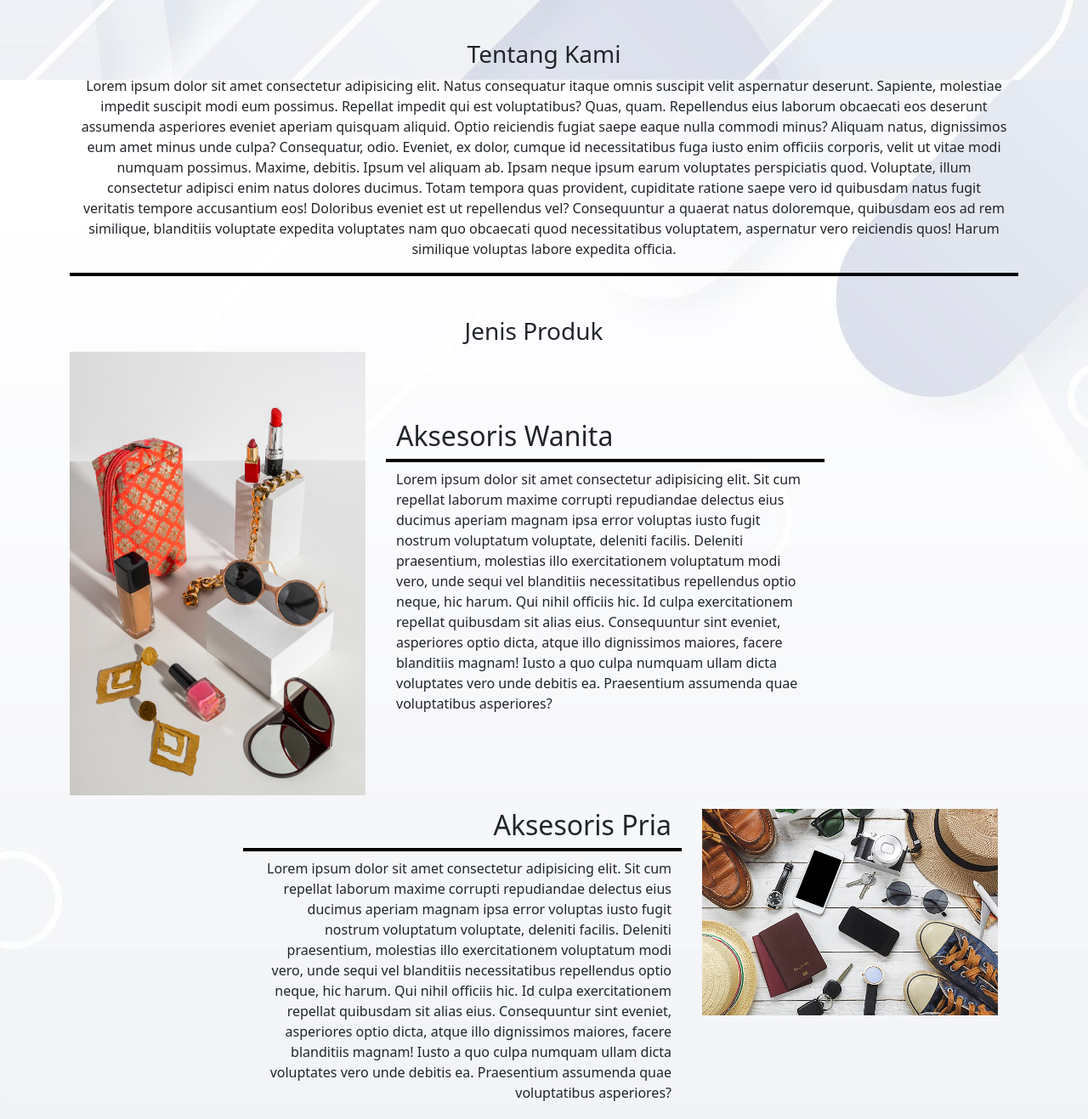
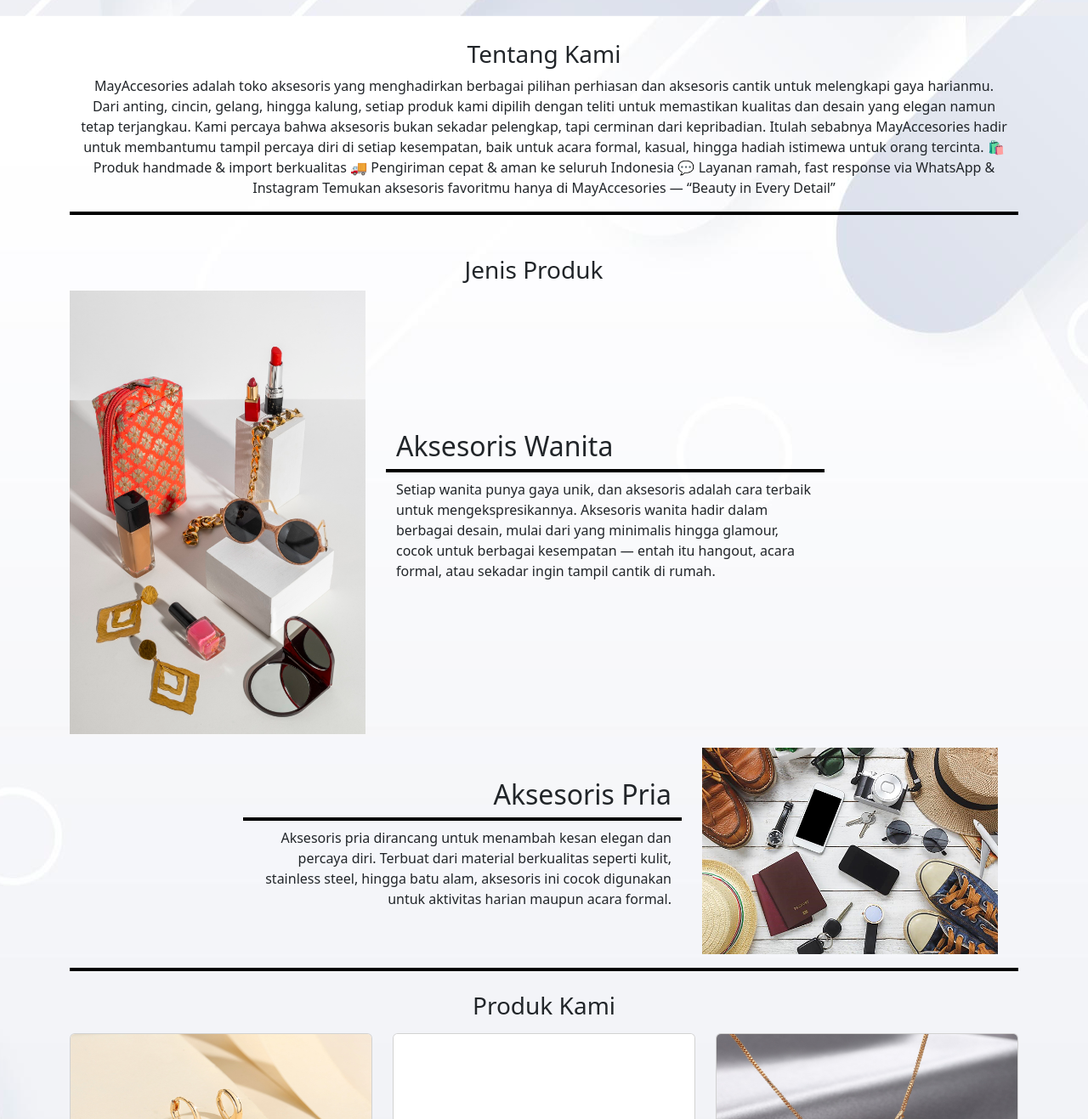
Before and after one commit to nutt99/nutt99.github.io, a website: page mayang/index.html in a window 1280 px wide. Shown: the part 857-2174 px from the top of the page at 85% size. Drawn offline with Linux system fonts and the light colour scheme.

Commit message:
Update index.html

```diff
--- a/mayang/index.html
+++ b/mayang/index.html
@@ -33,7 +33,6 @@
     <!-- start navbar -->
     <nav class="navbar navbar-expand-lg bg-dark sticky-top" style="opacity: 0.8;">
         <div class="container">
-          <a class="navbar-brand" href="#">Navbar</a>
           <button class="navbar-toggler" type="button" data-bs-toggle="collapse" data-bs-target="#navbarNav" aria-controls="navbarNav" aria-expanded="false" aria-label="Toggle navigation">
             <span class="navbar-toggler-icon"></span>
           </button>
@@ -43,10 +42,10 @@
                 <a class="nav-link active text-light" aria-current="page" href="#">Home</a>
               </li>
               <li class="nav-item">
-                <a class="nav-link text-light" href="#">Features</a>
+                <a class="nav-link text-light" href="#aboutus">Tentang Kami</a>
               </li>
               <li class="nav-item">
-                <a class="nav-link text-light" href="#">Pricing</a>
+                <a class="nav-link text-light" href="#product">Produk Kami</a>
               </li>
             </ul>
           </div>
@@ -99,16 +98,20 @@
       <!-- start about usss -->
        <div class="container">
 
-        <div class="container mt-5 mb-5 border-bottom border-4 border-black">
+        <div class="container mt-5 mb-5 border-bottom border-4 border-black" id="aboutus">
 
           <h3 class="text-center">Tentang Kami</h3>
 
           <p class="text-center">
-            Lorem ipsum dolor sit amet consectetur adipisicing elit. Natus consequatur itaque omnis suscipit velit aspernatur deserunt. Sapiente, molestiae impedit suscipit modi eum possimus. Repellat impedit qui est voluptatibus? Quas, quam.
-            Repellendus eius laborum obcaecati eos deserunt assumenda asperiores eveniet aperiam quisquam aliquid. Optio reiciendis fugiat saepe eaque nulla commodi minus? Aliquam natus, dignissimos eum amet minus unde culpa? Consequatur, odio.
-            Eveniet, ex dolor, cumque id necessitatibus fuga iusto enim officiis corporis, velit ut vitae modi numquam possimus. Maxime, debitis. Ipsum vel aliquam ab. Ipsam neque ipsum earum voluptates perspiciatis quod.
-            Voluptate, illum consectetur adipisci enim natus dolores ducimus. Totam tempora quas provident, cupiditate ratione saepe vero id quibusdam natus fugit veritatis tempore accusantium eos! Doloribus eveniet est ut repellendus vel?
-            Consequuntur a quaerat natus doloremque, quibusdam eos ad rem similique, blanditiis voluptate expedita voluptates nam quo obcaecati quod necessitatibus voluptatem, aspernatur vero reiciendis quos! Harum similique voluptas labore expedita officia.
+            MayAccesories adalah toko aksesoris yang menghadirkan berbagai pilihan perhiasan dan aksesoris cantik untuk melengkapi gaya harianmu. Dari anting, cincin, gelang, hingga kalung, setiap produk kami dipilih dengan teliti untuk memastikan kualitas dan desain yang elegan namun tetap terjangkau.
+
+Kami percaya bahwa aksesoris bukan sekadar pelengkap, tapi cerminan dari kepribadian. Itulah sebabnya MayAccesories hadir untuk membantumu tampil percaya diri di setiap kesempatan, baik untuk acara formal, kasual, hingga hadiah istimewa untuk orang tercinta.
+
+🛍️ Produk handmade & import berkualitas
+🚚 Pengiriman cepat & aman ke seluruh Indonesia
+💬 Layanan ramah, fast response via WhatsApp & Instagram
+
+Temukan aksesoris favoritmu hanya di MayAccesories — “Beauty in Every Detail”
           </p>
         </div>
 
@@ -121,9 +124,7 @@
                 <div class="row container text-start w-75">
                     <h2 class="border-bottom border-black pb-2 border-4">Aksesoris Wanita</h2>
 
-                    <p>Lorem ipsum dolor sit amet consectetur adipisicing elit. Sit cum repellat laborum maxime corrupti repudiandae delectus eius ducimus aperiam magnam ipsa error voluptas iusto fugit nostrum voluptatum voluptate, deleniti facilis.
-                        Deleniti praesentium, molestias illo exercitationem voluptatum modi vero, unde sequi vel blanditiis necessitatibus repellendus optio neque, hic harum. Qui nihil officiis hic. Id culpa exercitationem repellat quibusdam sit alias eius.
-                        Consequuntur sint eveniet, asperiores optio dicta, atque illo dignissimos maiores, facere blanditiis magnam! Iusto a quo culpa numquam ullam dicta voluptates vero unde debitis ea. Praesentium assumenda quae voluptatibus asperiores?</p>
+                    <p>Setiap wanita punya gaya unik, dan aksesoris adalah cara terbaik untuk mengekspresikannya. Aksesoris wanita hadir dalam berbagai desain, mulai dari yang minimalis hingga glamour, cocok untuk berbagai kesempatan — entah itu hangout, acara formal, atau sekadar ingin tampil cantik di rumah.</p>
 
                 </div>
             </div>
@@ -134,9 +135,7 @@
               <div class="row container text-end w-75">
                 <h2 class="border-bottom border-black pb-2 border-4">Aksesoris Pria</h2>
                 <p>
-                  Lorem ipsum dolor sit amet consectetur adipisicing elit. Sit cum repellat laborum maxime corrupti repudiandae delectus eius ducimus aperiam magnam ipsa error voluptas iusto fugit nostrum voluptatum voluptate, deleniti facilis.
-                  Deleniti praesentium, molestias illo exercitationem voluptatum modi vero, unde sequi vel blanditiis necessitatibus repellendus optio neque, hic harum. Qui nihil officiis hic. Id culpa exercitationem repellat quibusdam sit alias eius.
-                  Consequuntur sint eveniet, asperiores optio dicta, atque illo dignissimos maiores, facere blanditiis magnam! Iusto a quo culpa numquam ullam dicta voluptates vero unde debitis ea. Praesentium assumenda quae voluptatibus asperiores?
+                  Aksesoris pria dirancang untuk menambah kesan elegan dan percaya diri. Terbuat dari material berkualitas seperti kulit, stainless steel, hingga batu alam, aksesoris ini cocok digunakan untuk aktivitas harian maupun acara formal.
                 </p>
               </div>
             </div>
@@ -154,7 +153,7 @@
       <!-- start about us -->
       <div class="container mt-4">
 
-        <h3 class="text-center">Produk Kami</h3>
+        <h3 class="text-center" id="product">Produk Kami</h3>
 
         <div class="row mt-3 d-flex justify-content-center">
           <!-- Card 1 -->
@@ -356,8 +355,12 @@
         <h6>Jam Buka</h6>
         <p>Setiap Hari: 09.00 - 21.00</p>
         <h6>Ikuti Kami</h6>
-        <a href="#" class="text-white me-2"><i class="bi bi-instagram"></i></a>
-        <a href="#" class="text-white"><i class="bi bi-facebook"></i></a>
+        <a href="https://www.instagram.com/mygkhrna/" class="text-white text-decoration-none me-2">
+          <img src="assets/ig-nobg.png" alt="" style="height: 65px; width: 65px;">
+        </a>
+        <a href="https://wa.me/628385985383" class="text-white text-decoration-none">
+          <img src="assets/wa-nobg.png" alt="" style="height: 65px; width: 65px;">
+        </a>
       </div>
     </div>
     <hr class="bg-light">
```
